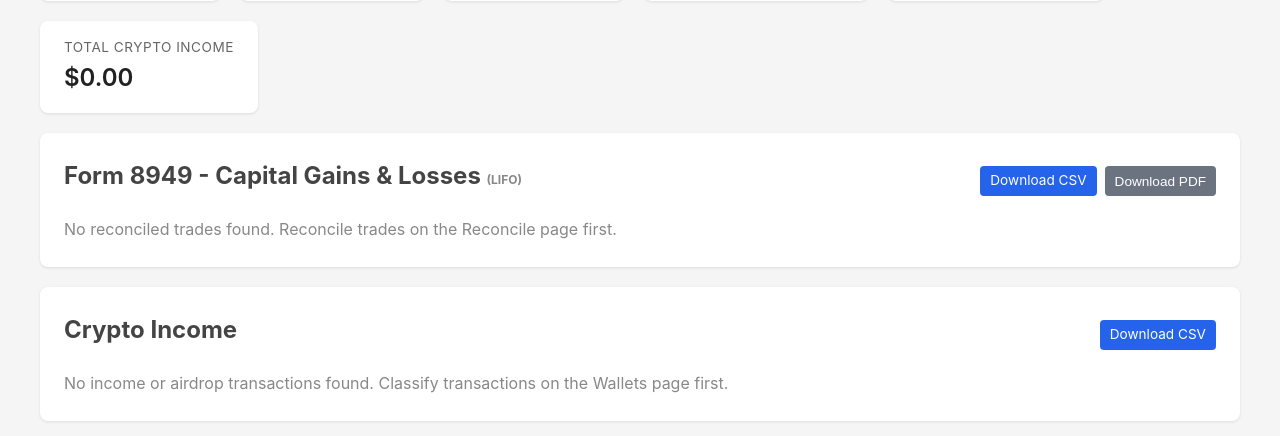
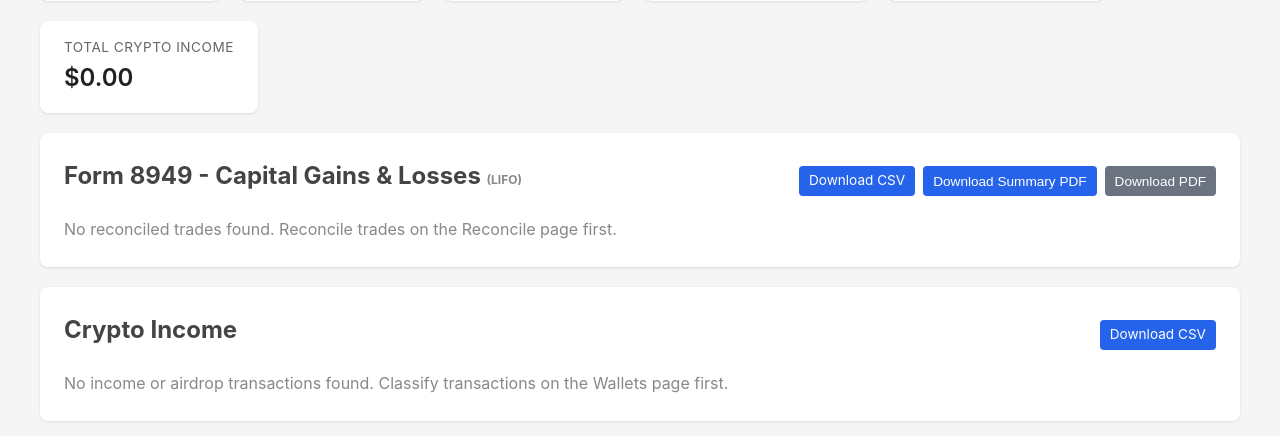
Before and after one commit to kraftinator/crypto-tax, a Flask app: page /reports in a window 1280 px wide. Shown: the part 259-695 px from the top of the page. Run offline with Flask 3, Linux system fonts and the light colour scheme.

Commit message:
Add Form 8949 summary PDF — totals only, 2 pages
Existing per-row generator left intact; new /reports/form8949-summary-pdf
route emits a 2-page form (Part I Box C + Part II Box F) with "See
attached statement" / "Various" and the aggregated totals, so the report
no longer fans out to thousands of pages on high-volume accounts.

Co-Authored-By: Claude Opus 4.7 (1M context) <noreply@anthropic.com>

```diff
--- a/app.py
+++ b/app.py
@@ -3831,6 +3831,116 @@ def form8949_pdf():
     )
 
 
+def _fill_summary_page(page, page_prefix, checkbox_index, name_value, ssn_value, totals):
+    """Fill a single Form 8949 page with name/SSN, checkbox, and one summary row."""
+    fill_pdf_field(page, f'f{page_prefix}_01[0]', name_value)
+    fill_pdf_field(page, f'f{page_prefix}_02[0]', ssn_value)
+    fill_pdf_field(page, f'c{page_prefix}_1[{checkbox_index}]', '', is_checkbox=True)
+
+    if not totals:
+        return
+
+    proceeds = totals.get('proceeds', 0)
+    cost_basis = totals.get('cost_basis', 0)
+    gain_loss = totals.get('gain_loss', 0)
+
+    # Single summary row in the first data slot (fields f{p}_03 through f{p}_10).
+    # IRS pattern: description "See attached statement", dates "Various".
+    col_values = [
+        'See attached statement',
+        'Various',
+        'Various',
+        f"{proceeds:.2f}",
+        f"{cost_basis:.2f}",
+        '',
+        '',
+        f"{gain_loss:.2f}",
+    ]
+    for col_idx, val in enumerate(col_values):
+        field_num = 3 + col_idx
+        fill_pdf_field(page, f'f{page_prefix}_{field_num:02d}[0]', val)
+
+    # Totals row at bottom of page mirrors the single summary row.
+    fill_pdf_field(page, f'f{page_prefix}_91[0]', f"{proceeds:.2f}")
+    fill_pdf_field(page, f'f{page_prefix}_92[0]', f"{cost_basis:.2f}")
+    fill_pdf_field(page, f'f{page_prefix}_93[0]', '')
+    fill_pdf_field(page, f'f{page_prefix}_94[0]', '0.00')
+    fill_pdf_field(page, f'f{page_prefix}_95[0]', f"{gain_loss:.2f}")
+
+
+def build_form8949_summary_pdf(template_path, short_totals, long_totals, name_value, ssn_value):
+    """Build a 2-page Form 8949 PDF with summary totals only (TurboTax-style).
+
+    Reads the template exactly once; output is bounded to 2 pages regardless of trade count.
+    """
+    template = pdfrw.PdfReader(template_path)
+
+    page1 = template.pages[0]  # Part I — Short-term
+    page2 = template.pages[1]  # Part II — Long-term
+
+    _fill_summary_page(page1, '1', 2, name_value, ssn_value, short_totals)  # Box C
+    _fill_summary_page(page2, '2', 2, name_value, ssn_value, long_totals)   # Box F
+
+    writer = pdfrw.PdfWriter()
+    writer.addpage(page1)
+    writer.addpage(page2)
+
+    all_fields = []
+    for pg in writer.pagearray:
+        annots = pg['/Annots'] if '/Annots' in pg else None
+        if annots:
+            all_fields.extend(annots)
+    writer.trailer.Root.AcroForm = pdfrw.PdfDict(
+        Fields=all_fields,
+        NeedAppearances=pdfrw.PdfObject('true'),
+    )
+
+    output = io.BytesIO()
+    writer.write(output)
+    return output.getvalue()
+
+
+@app.route('/reports/form8949-summary-pdf')
+def form8949_summary_pdf():
+    state = ensure_state()
+    rows = build_form8949_rows(state)
+
+    tax_year = state.get('tax_year', DEFAULT_TAX_YEAR)
+    template_path = os.path.join(os.path.dirname(__file__), 'data', 'f8949.pdf')
+
+    name_value = request.args.get('name', '').strip()
+    ssn_value = request.args.get('ssn', '').strip()
+
+    short_term = [r for r in rows if r['term'] == 'short']
+    long_term = [r for r in rows if r['term'] == 'long']
+
+    short_totals = None
+    if short_term:
+        short_totals = {
+            'proceeds': sum(r['proceeds'] for r in short_term),
+            'cost_basis': sum(r['cost_basis'] for r in short_term),
+            'gain_loss': sum(r['gain_loss'] for r in short_term),
+        }
+
+    long_totals = None
+    if long_term:
+        long_totals = {
+            'proceeds': sum(r['proceeds'] for r in long_term),
+            'cost_basis': sum(r['cost_basis'] for r in long_term),
+            'gain_loss': sum(r['gain_loss'] for r in long_term),
+        }
+
+    pdf_bytes = build_form8949_summary_pdf(template_path, short_totals, long_totals, name_value, ssn_value)
+
+    return Response(
+        pdf_bytes,
+        mimetype='application/pdf',
+        headers={
+            'Content-Disposition': f'attachment; filename=form8949_summary_{tax_year}.pdf',
+        },
+    )
+
+
 @app.route('/reports/income-csv')
 def income_csv():
     state = ensure_state()
--- a/templates/reports.html
+++ b/templates/reports.html
@@ -40,6 +40,7 @@
         <h2>Form 8949 - Capital Gains & Losses <span style="font-size:0.5em; color:#888;">({{ cost_basis_method }})</span></h2>
         <div style="display:flex; gap:8px;">
             <a href="{{ url_for('form8949_csv') }}" class="btn btn-sm">Download CSV</a>
+            <button class="btn btn-sm" onclick="document.getElementById('pdf-summary-modal').style.display='flex'">Download Summary PDF</button>
             <button class="btn btn-sm btn-secondary" onclick="document.getElementById('pdf-modal').style.display='flex'">Download PDF</button>
         </div>
     </div>
@@ -151,6 +152,28 @@
     {% endif %}
 </div>
 
+<!-- Summary PDF Modal -->
+<div id="pdf-summary-modal" style="display:none; position:fixed; top:0; left:0; width:100%; height:100%; background:rgba(0,0,0,0.6); z-index:1000; align-items:center; justify-content:center;">
+    <div style="background:#fff; border-radius:8px; padding:24px; min-width:340px; box-shadow:0 4px 20px rgba(0,0,0,0.3);">
+        <h3 style="margin:0 0 8px 0;">Generate Form 8949 Summary PDF</h3>
+        <p style="margin:0 0 16px 0; font-size:0.85em; color:#666;">Two-page form with totals only. Attach the CSV as a statement.</p>
+        <form action="{{ url_for('form8949_summary_pdf') }}" method="get" target="_blank">
+            <div style="margin-bottom:12px;">
+                <label style="display:block; font-size:0.9em; color:#555; margin-bottom:4px;">Name (optional)</label>
+                <input type="text" name="name" placeholder="e.g., Adam Kraft" style="width:100%; padding:8px 12px; border:1px solid #ddd; border-radius:6px; font-size:1em;">
+            </div>
+            <div style="margin-bottom:16px;">
+                <label style="display:block; font-size:0.9em; color:#555; margin-bottom:4px;">SSN (optional)</label>
+                <input type="text" name="ssn" placeholder="e.g., 123-45-6789" style="width:100%; padding:8px 12px; border:1px solid #ddd; border-radius:6px; font-size:1em;">
+            </div>
+            <div style="display:flex; gap:8px; justify-content:flex-end;">
+                <button type="button" class="btn btn-sm btn-secondary" onclick="document.getElementById('pdf-summary-modal').style.display='none'">Cancel</button>
+                <button type="submit" class="btn btn-sm" onclick="setTimeout(()=>document.getElementById('pdf-summary-modal').style.display='none',100)">Generate Summary PDF</button>
+            </div>
+        </form>
+    </div>
+</div>
+
 <!-- PDF Modal -->
 <div id="pdf-modal" style="display:none; position:fixed; top:0; left:0; width:100%; height:100%; background:rgba(0,0,0,0.6); z-index:1000; align-items:center; justify-content:center;">
     <div style="background:#fff; border-radius:8px; padding:24px; min-width:340px; box-shadow:0 4px 20px rgba(0,0,0,0.3);">
```
